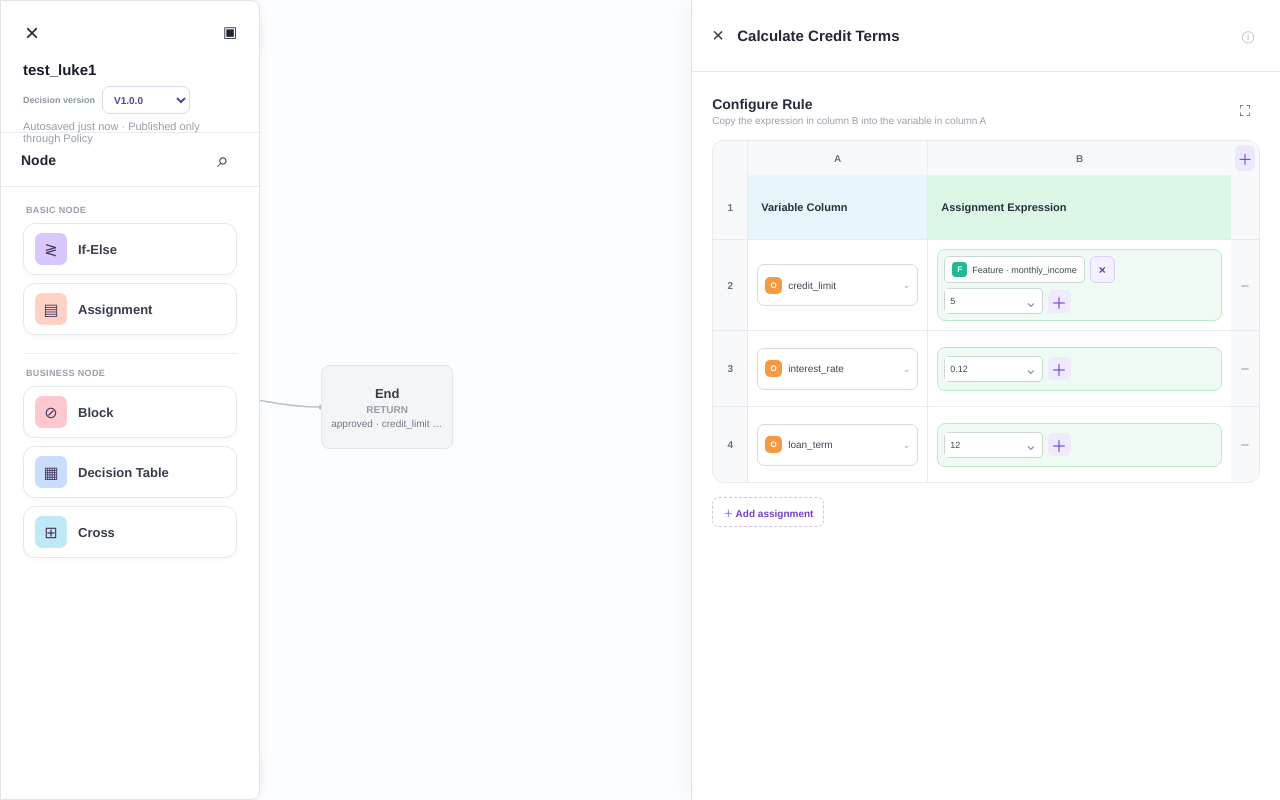
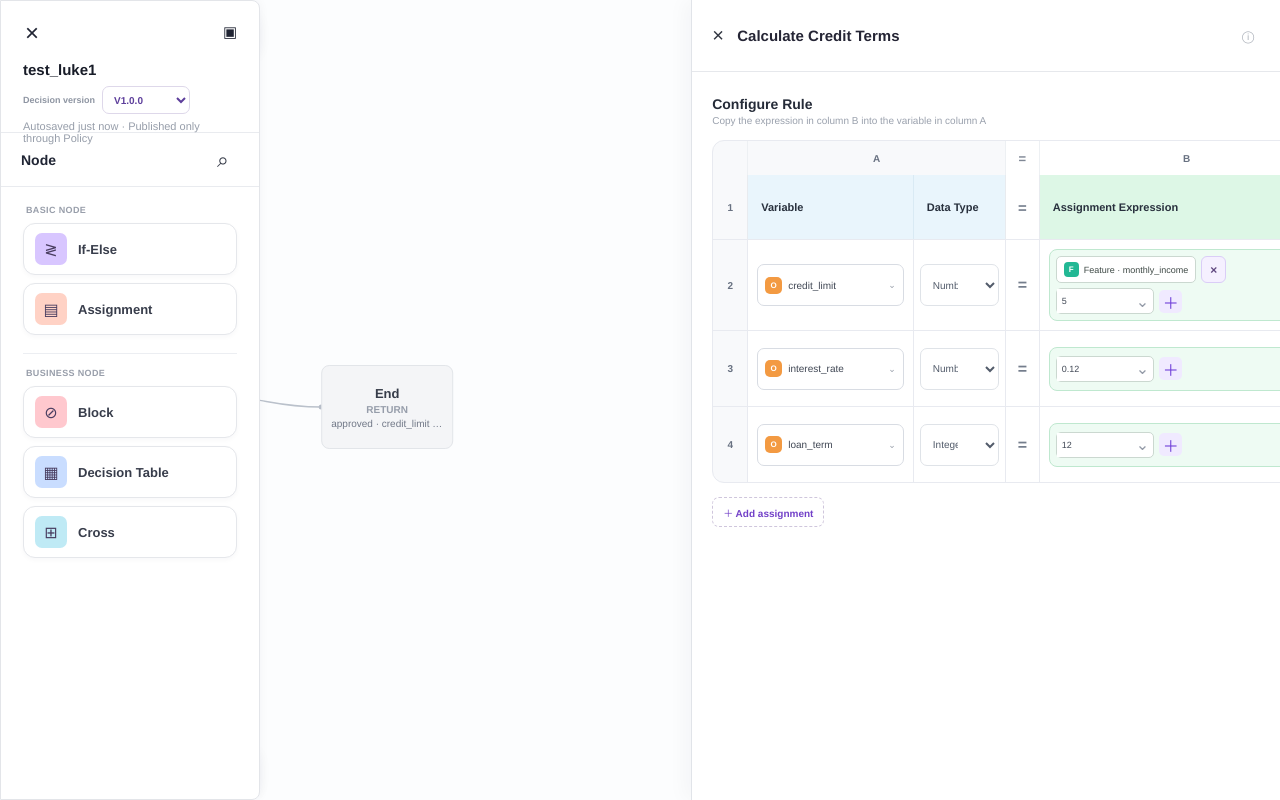
Before and after one commit to wangnan2017fall-oss/Ant-ACE-reinf, a React (Vite) app in the folder frontend/: page /decision/1/edit in a window 1280 px wide. Both pictures are taken after a click on the element 1045 px from the left and 396 px from the top of the page. Built offline with nearby package versions, Linux system fonts and the light colour scheme.

Commit message:
feat: improve assignment variable typing layout

```diff
--- a/frontend/src/modules/decision/canvas/DecisionEditorPage.css
+++ b/frontend/src/modules/decision/canvas/DecisionEditorPage.css
@@ -1127,8 +1127,8 @@
 
 .assignment-rule-grid {
   display: grid;
-  min-width: 520px;
-  grid-template-columns: 34px minmax(160px, 0.8fr) minmax(260px, 1.35fr) 28px;
+  min-width: 650px;
+  grid-template-columns: 34px minmax(145px, 0.72fr) 92px 34px minmax(245px, 1.28fr) 28px;
   overflow: visible;
   border: 1px solid #e8eaf0;
   border-radius: 12px;
@@ -1150,6 +1150,20 @@
   border-left: 1px solid #edf0f3;
 }
 
+.assignment-grid-a-letter {
+  grid-column: span 2;
+}
+
+.assignment-grid-equals-heading {
+  background: #fff;
+  color: #7f8795;
+  font-size: 13px;
+}
+
+.assignment-grid-b-letter {
+  background: #fff;
+}
+
 .assignment-add-row {
   margin: 4px;
   border: 0;
@@ -1176,6 +1190,19 @@
   background: #e9f5fc;
 }
 
+.assignment-grid-heading.data-type {
+  border-left-color: #d9eaf4;
+  background: #e9f5fc;
+}
+
+.assignment-grid-heading.equals {
+  justify-content: center;
+  padding: 0;
+  background: #fff;
+  color: #747d8c;
+  font-size: 15px;
+}
+
 .assignment-grid-heading.expression {
   background: #ddf7e6;
 }
@@ -1183,12 +1210,14 @@
 .assignment-grid-row {
   display: grid;
   grid-column: 1 / -1;
-  grid-template-columns: 34px minmax(160px, 0.8fr) minmax(260px, 1.35fr) 28px;
+  grid-template-columns: 34px minmax(145px, 0.72fr) 92px 34px minmax(245px, 1.28fr) 28px;
   min-height: 76px;
   border-top: 1px solid #e8eaf0;
 }
 
 .assignment-grid-target,
+.assignment-grid-data-type,
+.assignment-grid-equals,
 .assignment-grid-expression {
   display: flex;
   min-width: 0;
@@ -1196,6 +1225,37 @@
   padding: 9px;
   border-left: 1px solid #e8eaf0;
   background: #fff;
+}
+
+.assignment-grid-data-type {
+  padding: 9px 6px;
+}
+
+.assignment-grid-data-type select {
+  width: 100%;
+  min-width: 0;
+  height: 42px;
+  padding: 0 24px 0 8px;
+  border: 1px solid #dfe3e8;
+  border-radius: 7px;
+  background: #fff;
+  color: #535c6b;
+  font: inherit;
+  font-size: 10px;
+  outline: 0;
+}
+
+.assignment-grid-data-type select:focus {
+  border-color: #8a5bd4;
+  box-shadow: 0 0 0 2px rgba(124, 58, 237, 0.08);
+}
+
+.assignment-grid-equals {
+  justify-content: center;
+  padding: 0;
+  color: #747d8c;
+  font-size: 16px;
+  font-weight: 700;
 }
 
 .assignment-grid-target .action-target-wrap,
--- a/frontend/src/modules/decision/canvas/DecisionEditorPage.jsx
+++ b/frontend/src/modules/decision/canvas/DecisionEditorPage.jsx
@@ -214,6 +214,7 @@ function DecisionEditorPage() {
       {
         id: 'op-limit',
         target: 'credit_limit',
+        dataType: 'Number',
         expression: {
           type: 'formula',
           parts: [
@@ -226,11 +227,13 @@ function DecisionEditorPage() {
       {
         id: 'op-rate',
         target: 'interest_rate',
+        dataType: 'Number',
         expression: { type: 'formula', parts: [{ kind: 'literal', value: '0.12', valueType: 'Number' }] },
       },
       {
         id: 'op-term',
         target: 'loan_term',
+        dataType: 'Integer',
         expression: { type: 'formula', parts: [{ kind: 'literal', value: '12', valueType: 'Number' }] },
       },
     ],
@@ -372,6 +375,7 @@ function DecisionEditorPage() {
         [node.id]: [{
           id: `operation-${Date.now()}`,
           target: '',
+          dataType: 'String',
           expression: { type: 'formula', parts: [null] },
         }],
       }))
@@ -917,7 +921,12 @@ function DecisionEditorPage() {
   const addActionOperation = (nodeId) => {
     const rows = [
       ...(actionOperations[nodeId] || []),
-      { id: `operation-${Date.now()}`, target: '', expression: { type: 'formula', parts: [null] } },
+      {
+        id: `operation-${Date.now()}`,
+        target: '',
+        dataType: 'String',
+        expression: { type: 'formula', parts: [null] },
+      },
     ]
     setActionOperations((current) => ({ ...current, [nodeId]: rows }))
   }
@@ -940,6 +949,15 @@ function DecisionEditorPage() {
     const rows = (actionOperations[nodeId] || []).map((row) => row.id === rowId ? { ...row, target } : row)
     commitActionRows(nodeId, rows)
     setActionTargetPicker(null)
+  }
+
+  const updateActionDataType = (nodeId, rowId, dataType) => {
+    setActionOperations((current) => ({
+      ...current,
+      [nodeId]: (current[nodeId] || []).map((row) => (
+        row.id === rowId ? { ...row, dataType } : row
+      )),
+    }))
   }
 
   const updateActionExpression = (nodeId, rowId, expression) => {
@@ -3186,8 +3204,9 @@ function DecisionEditorPage() {
                       </div>
                       <div className="assignment-rule-grid">
                         <div className="assignment-grid-corner" />
-                        <div className="assignment-grid-letter">A</div>
-                        <div className="assignment-grid-letter">B</div>
+                        <div className="assignment-grid-letter assignment-grid-a-letter">A</div>
+                        <div className="assignment-grid-letter assignment-grid-equals-heading">=</div>
+                        <div className="assignment-grid-letter assignment-grid-b-letter">B</div>
                         <button
                           className="assignment-add-row"
                           aria-label="Add assignment row"
@@ -3195,7 +3214,9 @@ function DecisionEditorPage() {
                         >＋</button>
 
                         <div className="assignment-grid-number">1</div>
-                        <div className="assignment-grid-heading variable">Variable Column</div>
+                        <div className="assignment-grid-heading variable">Variable</div>
+                        <div className="assignment-grid-heading data-type">Data Type</div>
+                        <div className="assignment-grid-heading equals">=</div>
                         <div className="assignment-grid-heading expression">Assignment Expression</div>
                         <div />
 
@@ -3232,6 +3253,18 @@ function DecisionEditorPage() {
                                 {renderActionTargetPicker(selectedNode.id, operation)}
                               </div>
                             </div>
+                            <div className="assignment-grid-data-type">
+                              <select
+                                aria-label={`Assignment data type ${rowIndex + 1}`}
+                                value={operation.dataType || 'String'}
+                                onChange={(event) => updateActionDataType(selectedNode.id, operation.id, event.target.value)}
+                              >
+                                {['String', 'Integer', 'Number', 'Boolean', 'Time', 'Object', 'Array', 'File'].map((dataType) => (
+                                  <option key={dataType} value={dataType}>{dataType}</option>
+                                ))}
+                              </select>
+                            </div>
+                            <div className="assignment-grid-equals" aria-label="Assignment equals">=</div>
                             <div className="assignment-grid-expression">
                               {renderActionExpression(selectedNode.id, operation)}
                             </div>
```
